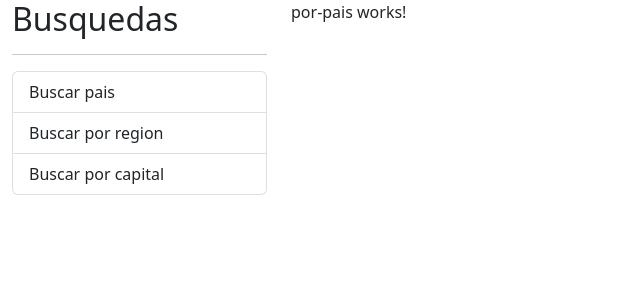
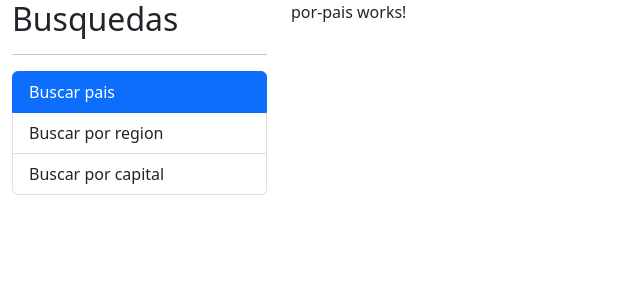
Before and after one commit to christian-lm/ng-paises-app, an Angular app: page / in a window 1280 px wide. Shown: the top 300 px of the page, without its empty margins (0-640 px from the left). Built offline with nearby package versions, Linux system fonts and the light colour scheme.

Commit message:
- Se añade la navegacion con el sidebar y la apariencia de 'activo'

```diff
--- a/src/app/app-routing.module.ts
+++ b/src/app/app-routing.module.ts
@@ -9,7 +9,7 @@
   {
     path: '', // ruta vacia -> localhost:9090/
     component: PorPaisComponent,
-    pathMatch: 'full' // En cualquier caso ve a este componente
+    pathMatch: 'full' // Se muestra esta pagina solo si el path es igual
   },
   {
     path: 'region', // ruta region -> localhost:9090/region
--- a/src/app/app.component.html
+++ b/src/app/app.component.html
@@ -12,9 +12,13 @@
     <h2>Busquedas</h2>
     <hr>
     <ul class="list-group">
-      <li class="list-group-item">Buscar pais</li>
-      <li class="list-group-item">Buscar por region</li>
-      <li class="list-group-item">Buscar por capital</li>
+      <li routerLink=""
+          routerLinkActive="active"
+          [routerLinkActiveOptions]="{exact: true}"
+          class="list-group-item">Buscar pais
+      </li>
+      <li routerLink="region" routerLinkActive="active" class="list-group-item">Buscar por region</li>
+      <li routerLink="capital" routerLinkActive="active" class="list-group-item">Buscar por capital</li>
     </ul>
   </div>
 
```
